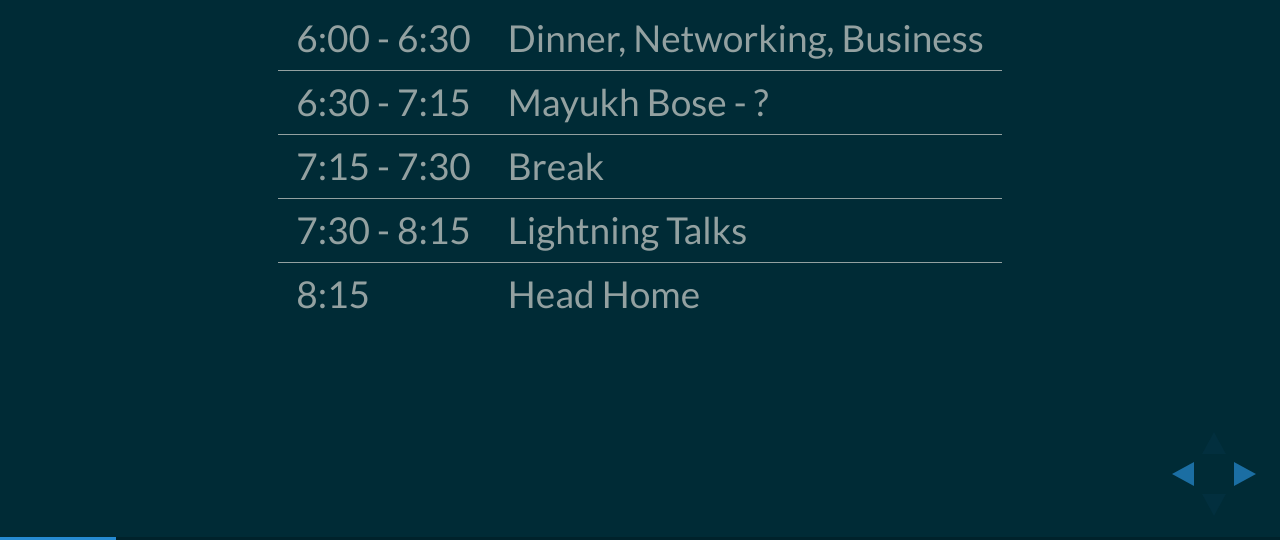
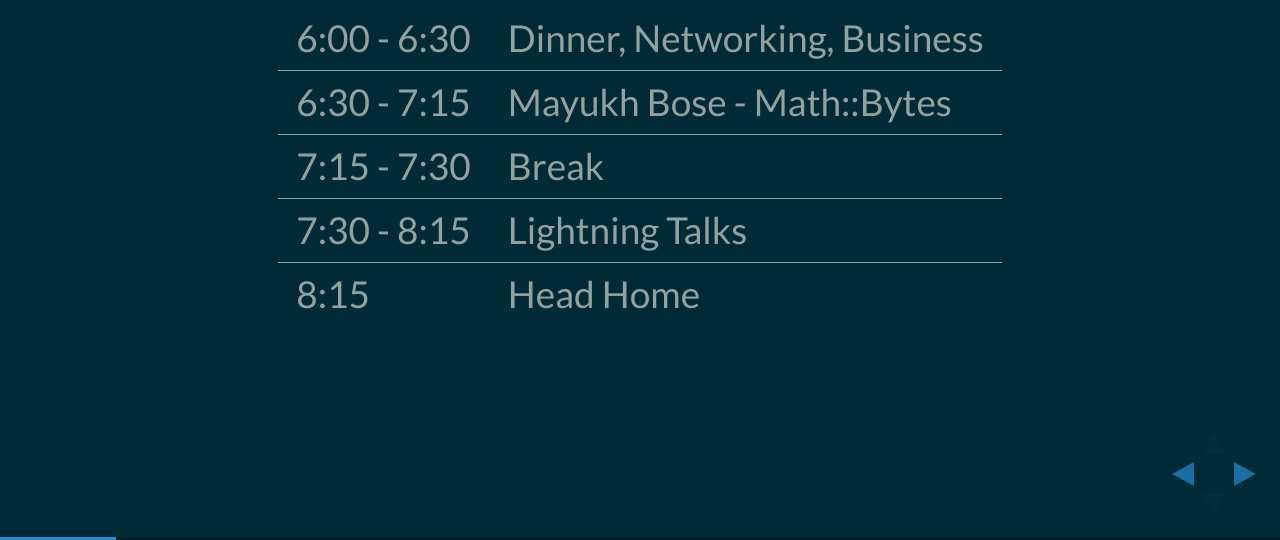
Before and after one commit to thousand-oaks-perl-mongers/thousand-oaks-perl-mongers.github.io, a plain HTML site: page Presentations/2016-05_May_2016/index.html in a window 1280 px wide. Both pictures are taken after a click on the element 1251 px from the left and 734 px from the top of the page. Shown: the part 260-800 px from the top of the page. Drawn offline with Linux system fonts and the light colour scheme.

Commit message:
Add Mayukh's presentation

```diff
--- a/Presentations/2016-05_May_2016/index.html
+++ b/Presentations/2016-05_May_2016/index.html
@@ -50,7 +50,7 @@
 	  <p>
             <table>
               <tr><td>6:00 - 6:30</td><td>Dinner, Networking, Business</td></tr>
-              <tr><td>6:30 - 7:15</td><td>Mayukh Bose - ?</td></tr>
+              <tr><td>6:30 - 7:15</td><td>Mayukh Bose - Math::Bytes</td></tr>
               <tr><td>7:15 - 7:30</td><td>Break</td></tr>
               <tr><td>7:30 - 8:15</td><td>Lightning Talks</td></tr>
               <tr><td>8:15</td><td>Head Home</td></tr>
@@ -116,6 +116,7 @@
         </section>
         <section>
           <h2>Presentation</h2>
+          <h3><a href="math_bytes.html">Math::Bytes</a></h3>
           <p><small>Mayukh Bose</small></p>
         </section>
         <section>
```
Also changed, not shown: index.html (+1 -0 lines).
